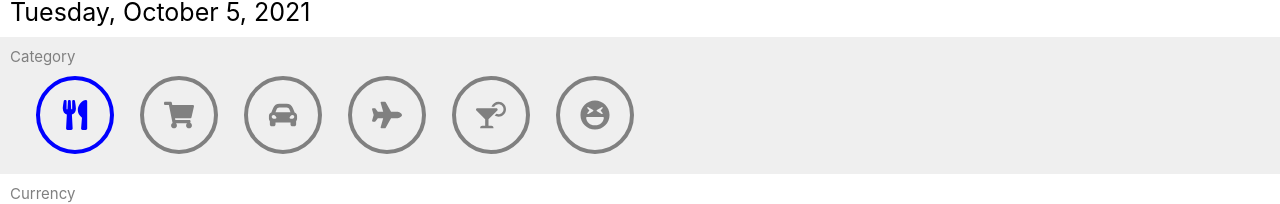
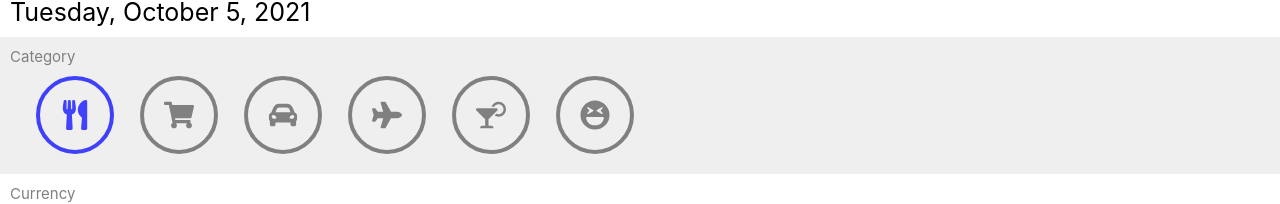
Before and after one commit to software-assignments-fall2021/project-setup-sneaky-seven, a React (Create React App) app in the folder front-end/: page /transactions/1 in a window 1280 px wide. Shown: the part 241-445 px from the top of the page. Built offline with nearby package versions, Linux system fonts and the light colour scheme.

Commit message:
changed color of category selector and lowered opacity on hover

```diff
--- a/front-end/src/pages/TransactionDetail.css
+++ b/front-end/src/pages/TransactionDetail.css
@@ -79,9 +79,6 @@ input[type="checkbox"] {
   gap: 10px;
 }
 
-.icon:hover {
-  color: #efefef !important;
+.catIcon:hover {
+  opacity: 50%;
 }
-.CategoryIcon:hover {
-  background-color: blue;
-}
--- a/front-end/src/pages/TransactionDetail.js
+++ b/front-end/src/pages/TransactionDetail.js
@@ -77,12 +77,23 @@ export function TransactionDetail() {
               "nightlife",
               "entertainment",
             ].map((category) => (
-              <span className="icon" onClick={() => handleCatClick(category)}>
+              <span
+                className="catIcon"
+                onClick={() => handleCatClick(category)}
+              >
                 <CategoryIcon
                   text={category}
                   size={50}
-                  color={SelectedCategory === category ? "blue" : "grey"}
-                  borderColor={SelectedCategory === category ? "blue" : "grey"}
+                  color={
+                    SelectedCategory === category
+                      ? "rgba(0, 4, 255, 0.733)"
+                      : "grey"
+                  }
+                  borderColor={
+                    SelectedCategory === category
+                      ? "rgba(0, 4, 255, 0.733)"
+                      : "grey"
+                  }
                 />
               </span>
             ))}
```
